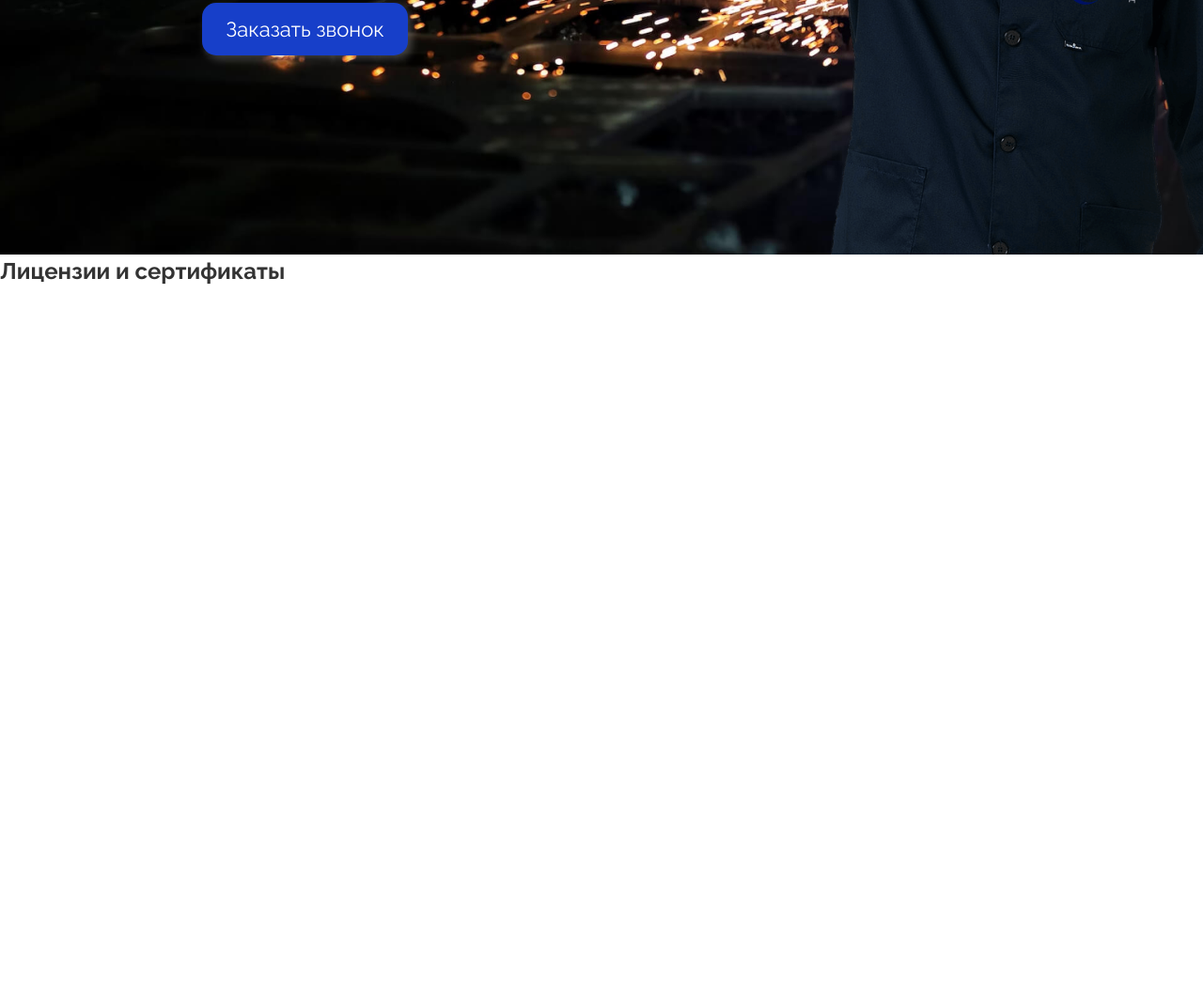
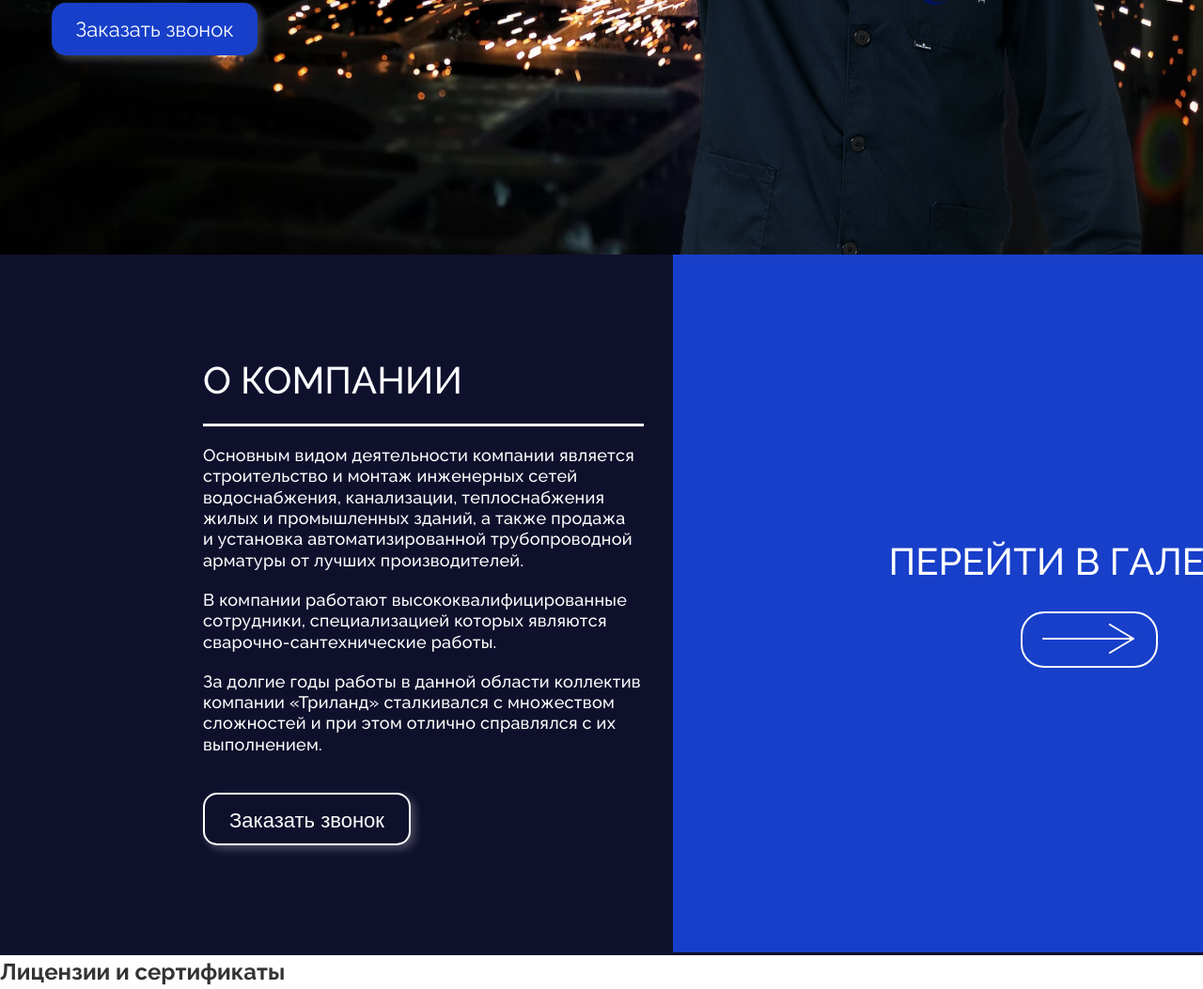
Before and after one commit to 04Fox04/Triland, a React app: page / in a window 1280 px wide. Shown: the part 629-1682 px from the top of the page at 94% size. Before the commit the page ends 936 px from the top, so only its background shows below. Built offline with nearby package versions, Linux system fonts and the light colour scheme.

Commit message:
adding component AboutCompany

```diff
--- a/src/components/AboutCompany/AboutCompany.css
+++ b/src/components/AboutCompany/AboutCompany.css
@@ -0,0 +1,110 @@
+.about__company {
+    margin: 0 auto;
+    min-height: 743px;
+    background-color: #0F102C;
+}
+
+.about__company-container {
+    width: 1385px;
+    height: 100%;
+    margin: 0 auto;
+    display: flex;
+    grid-template-columns: (475px, 1fr);
+    padding: 0 0 0 216px;
+}
+
+.about__company-info {
+    min-height: 526px;
+    max-width: 475px;
+    width: 100%;
+    padding: 110px 0;
+}
+
+.about__company-title {
+    color: #fff;
+}
+
+.about__company-border {
+    margin-top: 23px;
+    width: 100%;
+    border-bottom: 3px solid #fff;
+}
+
+.about__company-text {
+    color: #FFF;
+    font-size: 18px;
+    font-weight: 500;
+    line-height: 124.4%;
+    letter-spacing: 0.27px;
+    margin-top: 20px;
+    max-width: 460px;
+}
+
+.about__company-text:last-of-type {
+    max-width: 470px;
+    width: 100%;
+}
+
+.about__company-button {
+    width: 221px;
+    height: 56px;
+    margin-top: 40px;
+    padding-top: 5px;
+    border-radius: 15px;
+    border: 2px solid #FFF;
+    box-shadow: 4px 4px 10px 0px rgba(255, 255, 255, 0.25);
+    background-color: #0F102C;
+    color: #FFF;
+    font-size: 22px;
+    font-weight: 500;
+    line-height: normal;
+    cursor: pointer;
+}
+
+.about__company-button:hover {
+    background: #FFF;
+    box-shadow: 4px 4px 40px 0px rgba(255, 255, 255, 0.25);
+    color: #0F102C;
+    transition: .15s;
+}
+
+.about__company-slid {
+    width: 885px;
+    height: 743px;
+    background-color: #173FC9;
+    margin-left: 31px;
+}
+
+.slid__container {
+    display: flex;
+    flex-direction: column;
+    align-items: center;
+    padding-top: 303px;
+}
+
+.slid__text {
+    max-width: 426px;
+    width: 100%;
+    min-height: 47px;
+    color: #FFF;
+    font-size: 40px;
+    font-weight: 500;
+    line-height: normal;
+    text-transform: uppercase;
+    margin: 0 auto;
+}
+
+.slid__button {
+    width: 146px;
+    height: 60px;
+    border-radius: 25px;
+    border: 2px solid #FFF;
+    background-color: #173FC9;
+    margin-top: 30px;
+    cursor: pointer;
+}
+
+.slid__button:hover {
+    border: 2px solid rgba(255, 255, 255, 0.50);
+    transition: .15s;
+}
--- a/src/components/AboutCompany/AboutCompany.js
+++ b/src/components/AboutCompany/AboutCompany.js
@@ -0,0 +1,41 @@
+import React from "react";
+import "./AboutCompany.css";
+import "../../index.css";
+import { Link } from "react-router-dom";
+import ArrowSlid from "../../images/about-company/arrow.svg"
+
+function AboutCompany() {
+    return (
+        <section className="about__company">
+            <div className="about__company-container">
+                <div className="about__company-info">
+                    <h2 className="section-title about__company-title">О компании</h2>
+                    <div className="about__company-border"></div>
+                    <p className="about__company-text">Основным видом деятельности компании является строительство
+                        и монтаж инженерных сетей водоснабжения, канализации, теплоснабжения жилых и промышленных зданий,
+                        а также продажа и установка автоматизированной трубопроводной арматуры от лучших производителей.</p>
+                    <p className="about__company-text">В компании работают высококвалифицированные сотрудники,
+                        специализацией которых являются сварочно-сантехнические работы.</p>
+                    <p className="about__company-text">За долгие годы работы в данной области коллектив компании
+                        «Триланд» сталкивался с множеством сложностей и при этом отлично справлялся с их выполнением.</p>
+                    <button className="about__company-button">Заказать звонок</button>
+                </div>
+                <div className="about__company-slider">
+                    {/* <img className="about__company-image" src="" alt="Фото с производства"></img> */}
+                    <div className="about__company-slid">
+                        <div className="slid__container">
+                            <h3 className="slid__text">Перейти в галерею</h3>
+                            <Link to="*">
+                                <button className="slid__button">
+                                    <img className="slid__arrow" src={ArrowSlid} alt="Стрелка"></img>
+                                </button>
+                            </Link>
+                        </div>
+                    </div>
+                </div>
+            </div>
+        </section>
+    );
+}
+
+export default AboutCompany;
--- a/src/components/Main/Main.js
+++ b/src/components/Main/Main.js
@@ -1,6 +1,7 @@
 import React from "react"
 import Header from "../Header/Header";
 import Promo from "../Promo/Promo"
+import AboutCompany from "../AboutCompany/AboutCompany"
 import Footer from "../Footer/Footer";
 import Licenses from "../Licenses/licenses";
 import Contacts from "../Contacts/Contacts";
@@ -12,6 +13,7 @@ function Main() {
       <Header />
         <main className="main">
           <Promo />
+          <AboutCompany/>
           <Licenses />
           <Contacts />
         </main>
--- a/src/components/Promo/Promo.css
+++ b/src/components/Promo/Promo.css
@@ -1,5 +1,5 @@
 .promo {
-    min-width: 1600px;
+    width: 100%;
     height: 900px;
     background-image: url("../../images/main-background-image.jpg");
     box-sizing: border-box;
@@ -71,7 +71,8 @@
 }
 
 .promo__image {
-    width: 670px;
-    height: 760px;
+    max-width: 670px;
+    width: 100%;
+    height: 100%;
     margin-top: 140px;
 }
--- a/src/index.css
+++ b/src/index.css
@@ -13,22 +13,40 @@
   -moz-text-size-adjust: 100%;
 }
 
-h1, h2, h3, h4, h5, h6 {
+h1,
+h2,
+h3,
+h4,
+h5,
+h6 {
   margin: 0;
 }
+
 p {
   padding: 0;
 }
+
 button {
   margin: 0;
 }
+
 section {
   margin: 0;
   padding: 0;
 }
+
 img {
   box-sizing: border-box;
 }
+
 a {
   text-decoration: none;
 }
+
+.section-title {
+  font-variant-numeric: lining-nums proportional-nums;
+  font-size: 40px;
+  font-weight: 500;
+  line-height: normal;
+  text-transform: uppercase;
+}
```
Also changed, not shown: src/images/about-company/arrow.svg (added).
